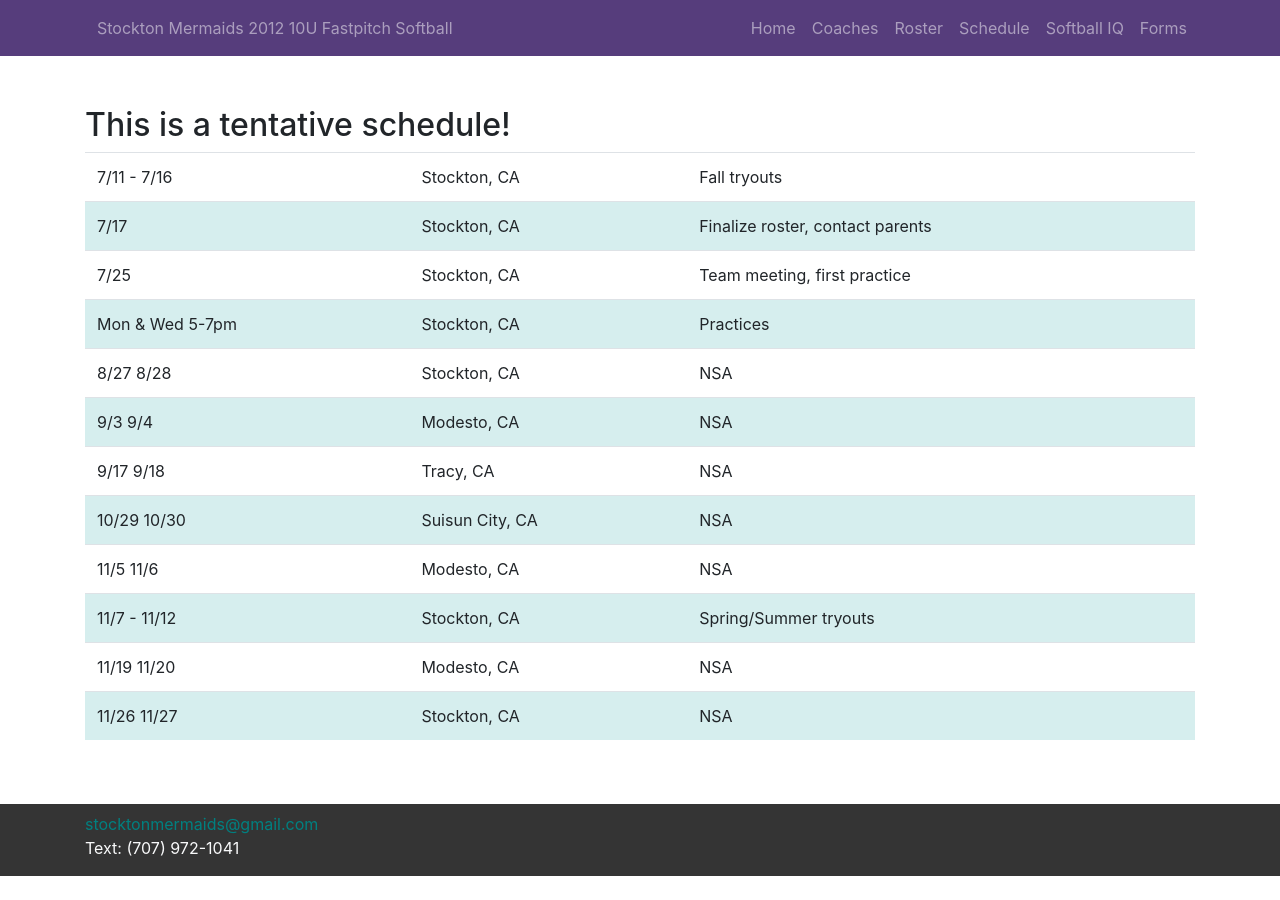
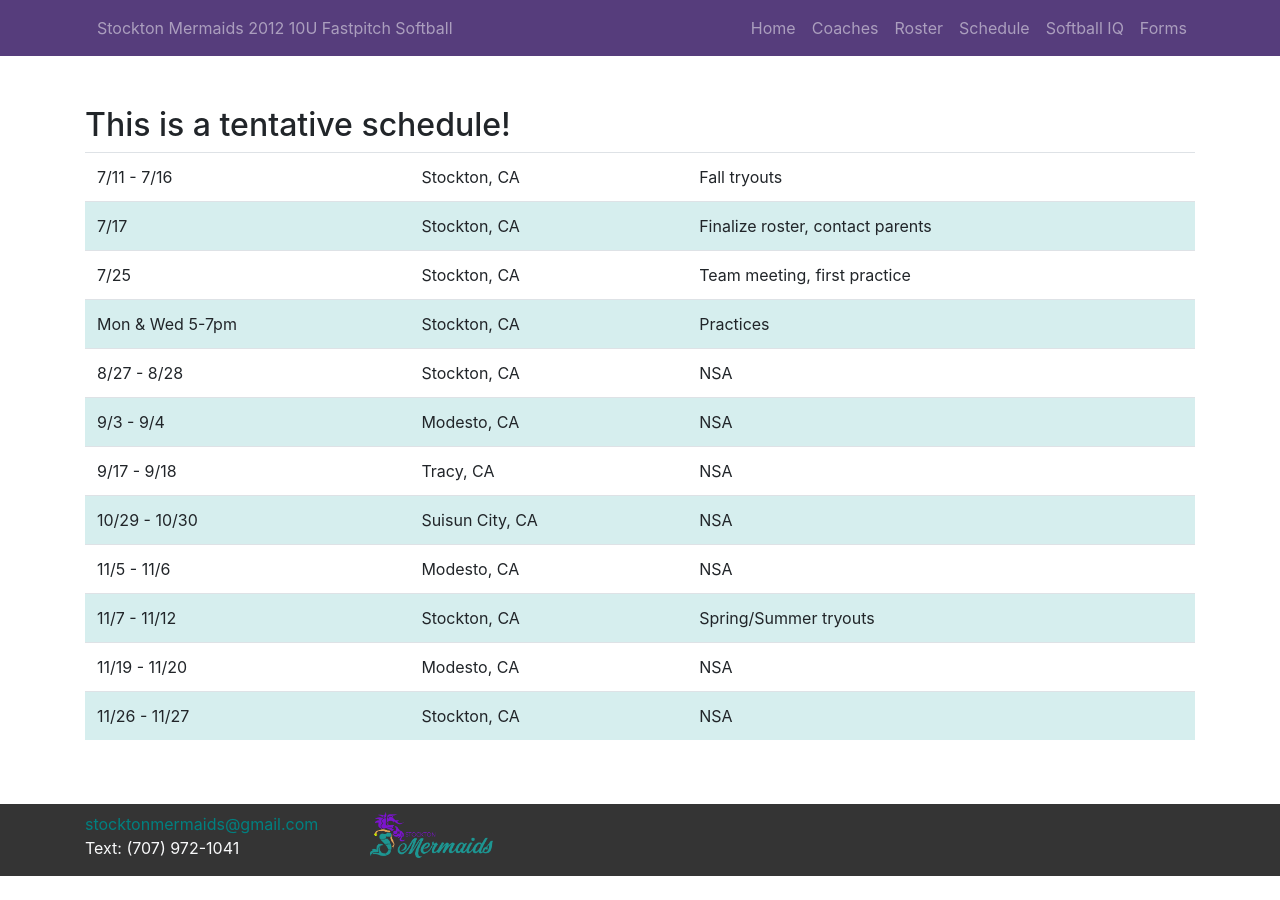
Before and after one commit to stocktonmermaids/stocktonmermaids.github.io, a Jekyll site: the page built from schedule.html, in a window 1280 px wide. Built offline with Jekyll 4.4.1, drawn with Linux system fonts in a browser that asks for light colours; nearby versions of some CDN libraries.

Commit message:
MBH: woot woot

```diff
--- a/_includes/footer.html
+++ b/_includes/footer.html
@@ -6,7 +6,7 @@
                 Text: (707) 972-1041
             </div>
             <div class="col-6 col-md-6 col-lg-3 mb-2">
-
+                <img src="http://stocktonmermaids.com/media/images/MermaidHeader.png" style="height:46px" />
             </div>
             <div class="col-12 col-md-12 col-lg-6 mb-2 text-right">
                 <ul class="nav float-right">
--- a/schedule.html
+++ b/schedule.html
@@ -11,12 +11,12 @@
     <tr><td>7/17</td><td>Stockton, CA</td><td>Finalize roster, contact parents</td></tr>
     <tr><td>7/25</td><td>Stockton, CA</td><td>Team meeting, first practice</td></tr>
     <tr><td>Mon & Wed 5-7pm</td><td>Stockton, CA</td><td>Practices</td></tr>
-    <tr><td>8/27 8/28</td><td>Stockton, CA</td><td>NSA</td></tr>
-    <tr><td>9/3 9/4</td><td>Modesto, CA</td><td>NSA</td></tr>
-    <tr><td>9/17 9/18</td><td>Tracy, CA</td><td>NSA</td></tr>
-    <tr><td>10/29 10/30</td><td>Suisun City, CA</td><td>NSA</td></tr>
-    <tr><td>11/5 11/6</td><td>Modesto, CA</td><td>NSA</td></tr>
+    <tr><td>8/27 - 8/28</td><td>Stockton, CA</td><td>NSA</td></tr>
+    <tr><td>9/3 - 9/4</td><td>Modesto, CA</td><td>NSA</td></tr>
+    <tr><td>9/17 - 9/18</td><td>Tracy, CA</td><td>NSA</td></tr>
+    <tr><td>10/29 - 10/30</td><td>Suisun City, CA</td><td>NSA</td></tr>
+    <tr><td>11/5 - 11/6</td><td>Modesto, CA</td><td>NSA</td></tr>
     <tr><td>11/7 - 11/12</td><td>Stockton, CA</td><td>Spring/Summer tryouts</td></tr>
-    <tr><td>11/19 11/20</td><td>Modesto, CA</td><td>NSA</td></tr>
-    <tr><td>11/26 11/27</td><td>Stockton, CA</td><td>NSA</td></tr>
+    <tr><td>11/19 - 11/20</td><td>Modesto, CA</td><td>NSA</td></tr>
+    <tr><td>11/26 - 11/27</td><td>Stockton, CA</td><td>NSA</td></tr>
 </table>
```
